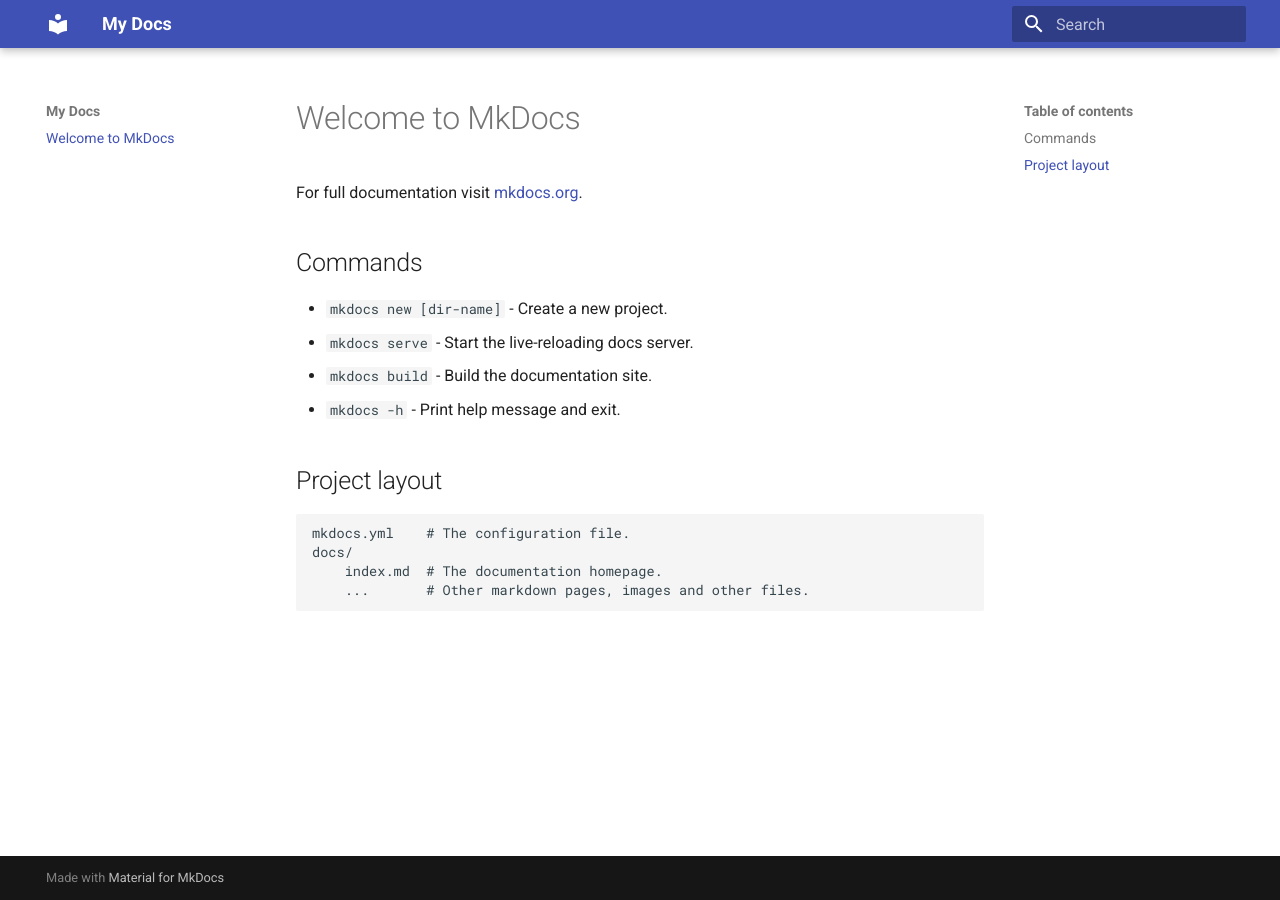
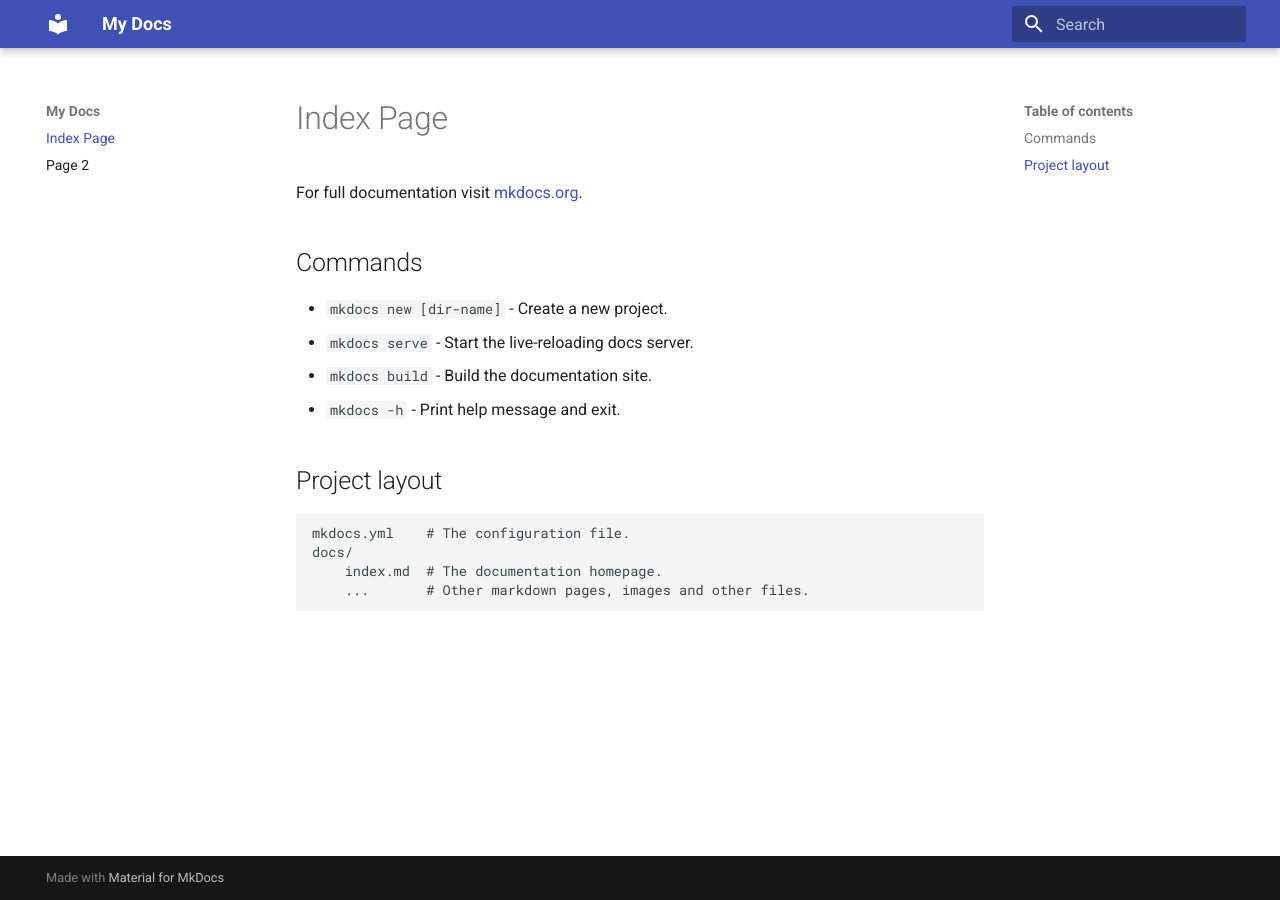
Before and after one commit to OrtalAharon/ortal_mkdocs, an MkDocs documentation site: the page built from docs/index.md, in a window 1280 px wide. Built offline with MkDocs 1.6.1 and Material for MkDocs 9.7.7, drawn with Linux system fonts in a browser that asks for light colours.

Commit message:
add page

```diff
--- a/docs/index.md
+++ b/docs/index.md
@@ -1,13 +1,13 @@
-# Welcome to MkDocs
+# Index Page
 
 For full documentation visit [mkdocs.org](https://www.mkdocs.org).
 
 ## Commands
 
-* `mkdocs new [dir-name]` - Create a new project.
-* `mkdocs serve` - Start the live-reloading docs server.
-* `mkdocs build` - Build the documentation site.
-* `mkdocs -h` - Print help message and exit.
+- `mkdocs new [dir-name]` - Create a new project.
+- `mkdocs serve` - Start the live-reloading docs server.
+- `mkdocs build` - Build the documentation site.
+- `mkdocs -h` - Print help message and exit.
 
 ## Project layout
 
--- /dev/null
+++ b/docs/page-2.md
@@ -0,0 +1,3 @@
+# Page 2
+
+This is page 2
```
